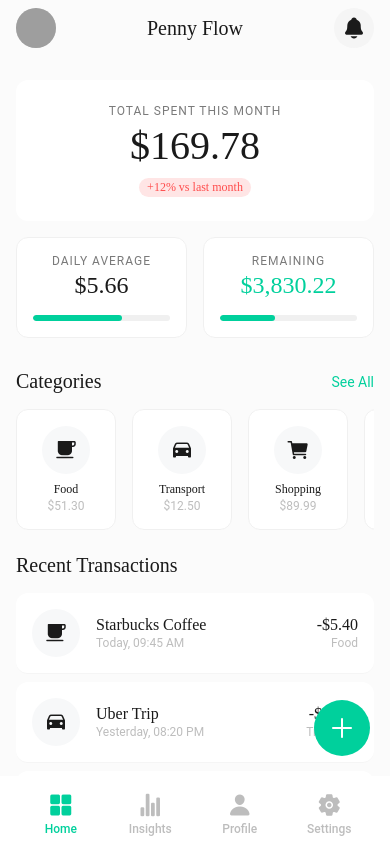
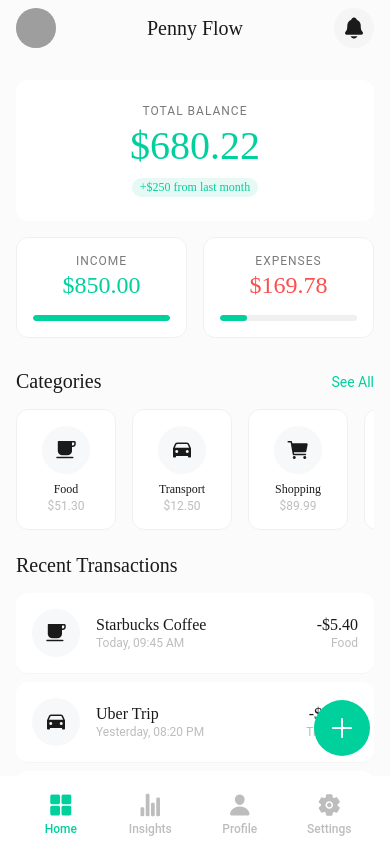
Before and after one commit to y0hannes/penny-flow, a React Native app: screen /Home in a window 390 px wide. Built offline with nearby package versions, Linux system fonts and the light colour scheme; grey boxes are pictures that could not be loaded.

Commit message:
feat: implement income recording

```diff
--- a/package.json
+++ b/package.json
@@ -23,6 +23,7 @@
   },
   "devDependencies": {
     "@types/react": "~19.1.0",
+    "@types/react-native": "^0.72.8",
     "typescript": "~5.9.2"
   },
   "private": true
--- a/src/components/ui/SummaryCard.tsx
+++ b/src/components/ui/SummaryCard.tsx
@@ -2,6 +2,8 @@ import React from 'react';
 import { View, StyleSheet, Dimensions } from 'react-native';
 import { theme } from '@/theme';
 import Text from './Text';
+
+import { TextColorVariant } from '@/types/ui-variants';
 
 interface SummaryCardProps {
   label: string;
@@ -9,7 +11,7 @@ interface SummaryCardProps {
   variant?: 'large' | 'small';
   progress?: number; // 0 to 1
   comparison?: string;
-  amountColor?: 'primary' | 'textPrimary';
+  amountColor?: TextColorVariant;
 }
 
 const { width } = Dimensions.get('window');
@@ -55,8 +57,15 @@ const SummaryCard = ({
       </Text>
 
       {comparison && (
-        <View style={styles.comparisonContainer}>
-          <Text variant="caption" color="danger" bold>
+        <View style={[
+          styles.comparisonContainer,
+          { backgroundColor: comparison.startsWith('+') ? '#E6F9F5' : '#FFE5E5' }
+        ]}>
+          <Text
+            variant="caption"
+            color={comparison.startsWith('+') ? 'success' : 'danger'}
+            bold
+          >
             {comparison}
           </Text>
         </View>
--- a/src/components/ui/Text.tsx
+++ b/src/components/ui/Text.tsx
@@ -59,6 +59,7 @@ const Text = ({
     danger: { color: theme.colors.danger },
     warning: { color: theme.colors.warning },
     nonActive: { color: theme.colors.nonActive },
+    buttonText: { color: theme.colors.buttonText },
   };
 
   const combinedStyle: StyleProp<TextStyle> = [
--- a/src/screens/AddExpense/AddExpenseScreen.tsx
+++ b/src/screens/AddExpense/AddExpenseScreen.tsx
@@ -21,24 +21,43 @@ const categoryIcons: Record<string, string> = {
   Shopping: 'cart',
   Bills: 'receipt',
   Transport: 'car',
+  Salary: 'briefcase',
+  Freelance: 'laptop',
+  Gift: 'gift',
+  Investment: 'trending-up',
 };
+
+const expenseCategories = [
+  { id: '1', label: 'Food', icon: 'restaurant' as const },
+  { id: '2', label: 'Shopping', icon: 'cart' as const },
+  { id: '3', label: 'Bills', icon: 'receipt' as const },
+  { id: '4', label: 'Transport', icon: 'car' as const },
+];
+
+const incomeCategories = [
+  { id: '1', label: 'Salary', icon: 'briefcase' as const },
+  { id: '2', label: 'Freelance', icon: 'laptop' as const },
+  { id: '3', label: 'Gift', icon: 'gift' as const },
+  { id: '4', label: 'Investment', icon: 'trending-up' as const },
+];
 
 export default function AddExpenseScreen() {
   const insets = useSafeAreaInsets();
   const navigation = useNavigation();
   const { addExpense } = useExpenses();
 
+  const [type, setType] = useState<'expense' | 'income'>('expense');
   const [amount, setAmount] = useState('');
   const [selectedCategory, setSelectedCategory] = useState('Food');
   const [note, setNote] = useState('');
   const [account, setAccount] = useState('Primary Wallet');
 
-  const categories = [
-    { id: '1', label: 'Food', icon: 'restaurant' as const },
-    { id: '2', label: 'Shopping', icon: 'cart' as const },
-    { id: '3', label: 'Bills', icon: 'receipt' as const },
-    { id: '4', label: 'Transport', icon: 'car' as const },
-  ];
+  const categories = type === 'expense' ? expenseCategories : incomeCategories;
+
+  const handleTypeChange = (newType: 'expense' | 'income') => {
+    setType(newType);
+    setSelectedCategory(newType === 'expense' ? 'Food' : 'Salary');
+  };
 
   const handleSaveExpense = () => {
     // Validate amount
@@ -52,13 +71,13 @@ export default function AddExpenseScreen() {
     const now = new Date();
     const dateStr = `Today, ${now.toLocaleTimeString('en-US', { hour: '2-digit', minute: '2-digit' })}`;
 
-    // Create new expense
+    // Create new expense/income
     addExpense({
-      title: note || `${selectedCategory} Expense`,
+      title: note || `${selectedCategory} ${type.charAt(0).toUpperCase() + type.slice(1)}`,
       category: selectedCategory,
       amount: numAmount,
       date: dateStr,
-      type: 'expense',
+      type: type,
       icon: categoryIcons[selectedCategory] || 'cash',
       note,
       account,
@@ -71,17 +90,51 @@ export default function AddExpenseScreen() {
   return (
     <View style={[styles.container, { paddingTop: insets.top, paddingBottom: insets.bottom }]}>
       {/* Header */}
-      <Text style={styles.header}>
+      <View style={styles.header}>
         <TouchableOpacity onPress={() => navigation.goBack()} style={styles.closeButton}>
           <Ionicons name="close" size={28} color={theme.colors.textPrimary} />
         </TouchableOpacity>
         <Text variant="subheading" bold color="textPrimary">
-          Add New Expense
+          Add New {type === 'expense' ? 'Expense' : 'Income'}
         </Text>
         <View style={{ width: 40 }} /> {/* Spacer */}
-      </Text>
+      </View>
 
       <ScrollView showsVerticalScrollIndicator={false} contentContainerStyle={styles.scrollContent}>
+        {/* Type Selector */}
+        <View style={styles.typeSelectorContainer}>
+          <TouchableOpacity
+            style={[
+              styles.typeButton,
+              type === 'expense' && styles.activeExpenseButton,
+            ]}
+            onPress={() => handleTypeChange('expense')}
+          >
+            <Text
+              variant="body"
+              bold={type === 'expense'}
+              color={type === 'expense' ? 'buttonText' : 'textSecondary'}
+            >
+              Expense
+            </Text>
+          </TouchableOpacity>
+          <TouchableOpacity
+            style={[
+              styles.typeButton,
+              type === 'income' && styles.activeIncomeButton,
+            ]}
+            onPress={() => handleTypeChange('income')}
+          >
+            <Text
+              variant="body"
+              bold={type === 'income'}
+              color={type === 'income' ? 'buttonText' : 'textSecondary'}
+            >
+              Income
+            </Text>
+          </TouchableOpacity>
+        </View>
+
         {/* Amount Input */}
         <View style={styles.amountContainer}>
           <Text variant="caption" color="textTertiary" bold align="center" style={styles.amountLabel}>
@@ -178,16 +231,20 @@ export default function AddExpenseScreen() {
 
         {/* Save Button */}
         <TouchableOpacity
-          style={styles.saveButton}
+          style={[
+            styles.saveButton,
+            { backgroundColor: type === 'expense' ? theme.colors.danger : theme.colors.success }
+          ]}
           onPress={handleSaveExpense}
           activeOpacity={0.8}
         >
           <Text variant="button" bold>
-            Save Expense
+            Save {type === 'expense' ? 'Expense' : 'Income'}
           </Text>
         </TouchableOpacity>
       </ScrollView>
     </View>
+
   );
 }
 
@@ -241,6 +298,26 @@ const styles = StyleSheet.create({
     minWidth: 150,
     textAlign: 'center',
     padding: 0,
+  },
+  typeSelectorContainer: {
+    flexDirection: 'row',
+    backgroundColor: '#F7F8F9',
+    borderRadius: theme.borderRadius.medium,
+    padding: 4,
+    marginBottom: theme.spacing.xl,
+  },
+  typeButton: {
+    flex: 1,
+    height: 40,
+    borderRadius: theme.borderRadius.medium - 4,
+    alignItems: 'center',
+    justifyContent: 'center',
+  },
+  activeExpenseButton: {
+    backgroundColor: theme.colors.danger,
+  },
+  activeIncomeButton: {
+    backgroundColor: theme.colors.success,
   },
   sectionHeader: {
     flexDirection: 'row',
--- a/src/screens/Home/HomeScreen.tsx
+++ b/src/screens/Home/HomeScreen.tsx
@@ -59,6 +59,14 @@ export default function HomeScreen() {
       .reduce((sum, exp) => sum + exp.amount, 0);
   }, [expenses]);
 
+  // Calculate total income this month
+  const totalIncome = useMemo(() => {
+    return expenses
+      .filter((exp) => exp.type === 'income')
+      .reduce((sum, exp) => sum + exp.amount, 0);
+  }, [expenses]);
+
+  const balance = totalIncome - totalSpent;
 
   return (
     <View style={[styles.container, { paddingTop: insets.top }]}>
@@ -85,25 +93,25 @@ export default function HomeScreen() {
         {/* Main Summary */}
         <SummaryCard
           variant="large"
-          label="Total Spent This Month"
-          amount={totalSpent}
-          comparison="+12% vs last month"
-          amountColor="textPrimary"
+          label="Total Balance"
+          amount={balance}
+          comparison={balance >= 0 ? "+$250 from last month" : "-$150 from last month"}
+          amountColor={balance >= 0 ? "success" : "danger"}
         />
 
         {/* Stats Row */}
         <View style={styles.statsRow}>
           <SummaryCard
-            label="Daily Average"
-            amount={totalSpent / 30}
-            progress={0.65}
-            amountColor="textPrimary"
+            label="Income"
+            amount={totalIncome}
+            progress={1}
+            amountColor="success"
           />
           <SummaryCard
-            label="Remaining"
-            amount={4000 - totalSpent}
-            progress={0.4}
-            amountColor="primary"
+            label="Expenses"
+            amount={totalSpent}
+            progress={totalSpent / (totalIncome || 1)}
+            amountColor="danger"
           />
         </View>
 
--- a/src/types/ui-variants.ts
+++ b/src/types/ui-variants.ts
@@ -18,10 +18,11 @@ export type TextColorVariant =
   | 'success'
   | 'danger'
   | 'warning'
-  | 'nonActive';
+  | 'nonActive'
+  | 'buttonText';
 
 // button
-  export type ButtonVariant =
+export type ButtonVariant =
   | 'primary'
   | 'secondary'
   | 'outline'
```
Also changed, not shown: 1 other file (tests, documents, lock files or other folders).
